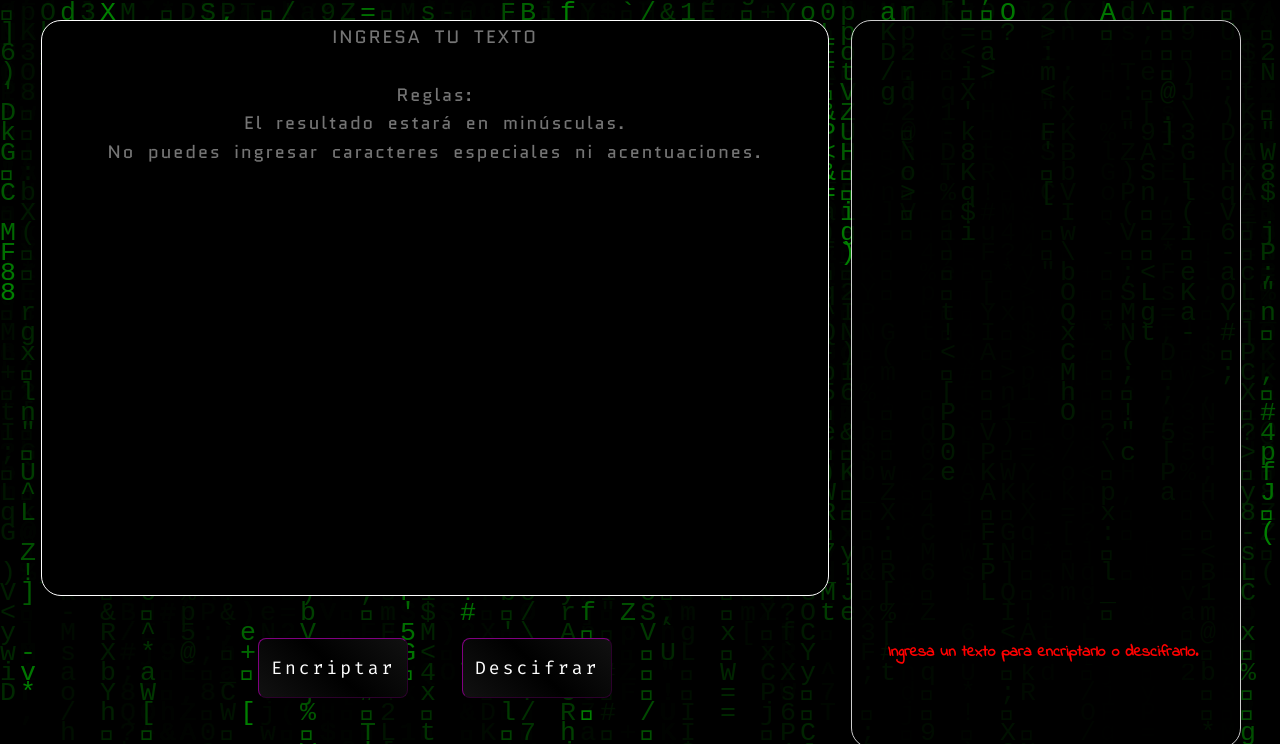
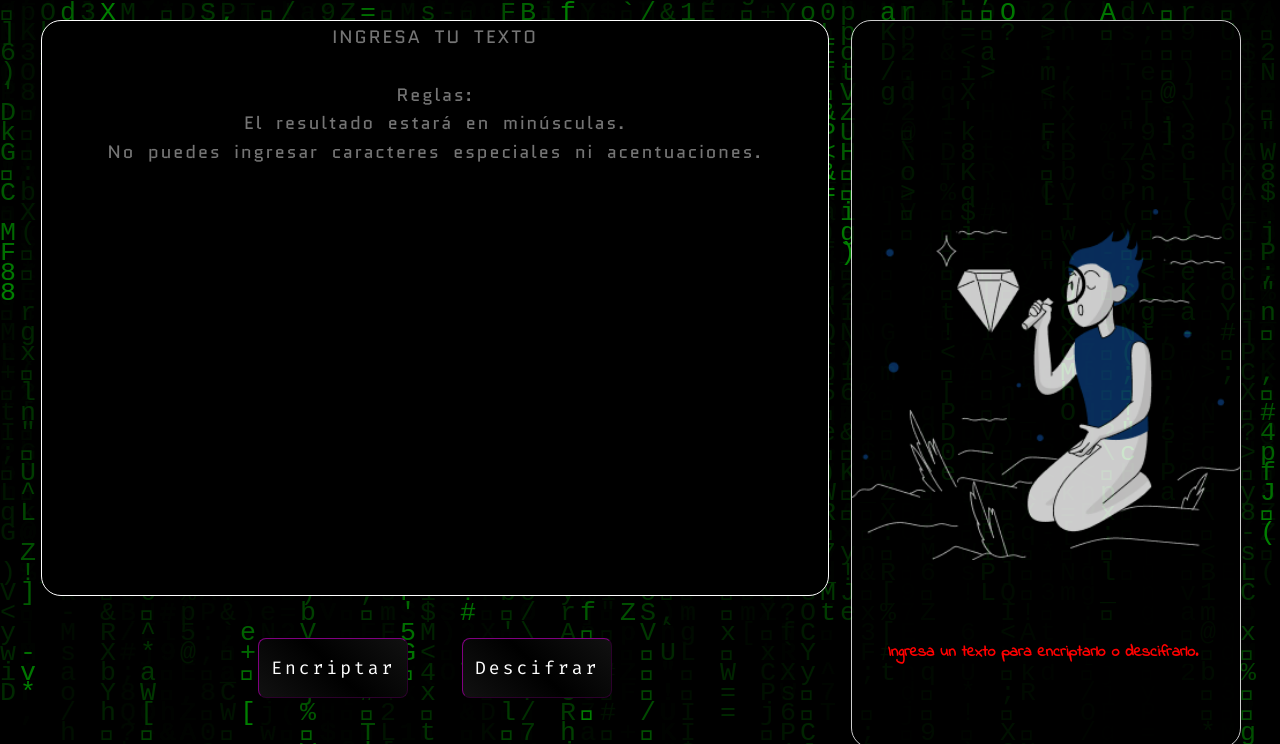
Before and after one commit to StephenOcka/OracleOne_ChallengeSprint01, a plain HTML site: page index.html in a window 1280 px wide. Shown: the top 744 px of the page. Drawn offline with Linux system fonts and the light colour scheme; the site is published under a folder, as on GitHub Pages, so addresses that start at the root find nothing.

Commit message:
Modificando: nombre archivo principal, error url imagen MessageNotFound.png

```diff
--- a/Resources/Styles/StyleEncrypt.css
+++ b/Resources/Styles/StyleEncrypt.css
@@ -166,7 +166,7 @@ main::-webkit-scrollbar-thumb {
     height: 100%;
     border: 1px solid transparent;
     border-color: #FFF;
-    background: url("/Resources/Img/MessageNotFound.png");
+    background: url("../Img/MessageNotFound.png");
     background-repeat: no-repeat;
     background-position: center;
     background-color: rgb(0, 0, 0);
```
Also changed, not shown: index.html (renamed from Encrypt.html).
